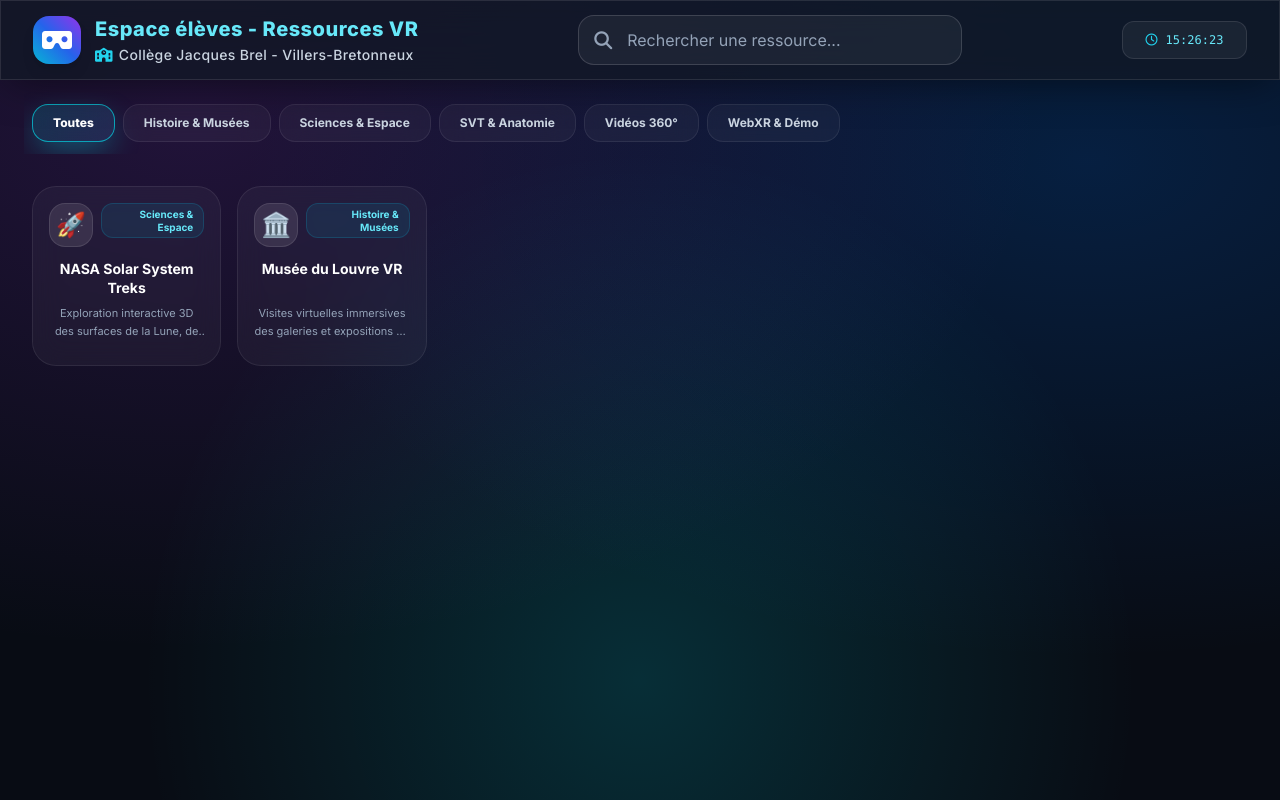
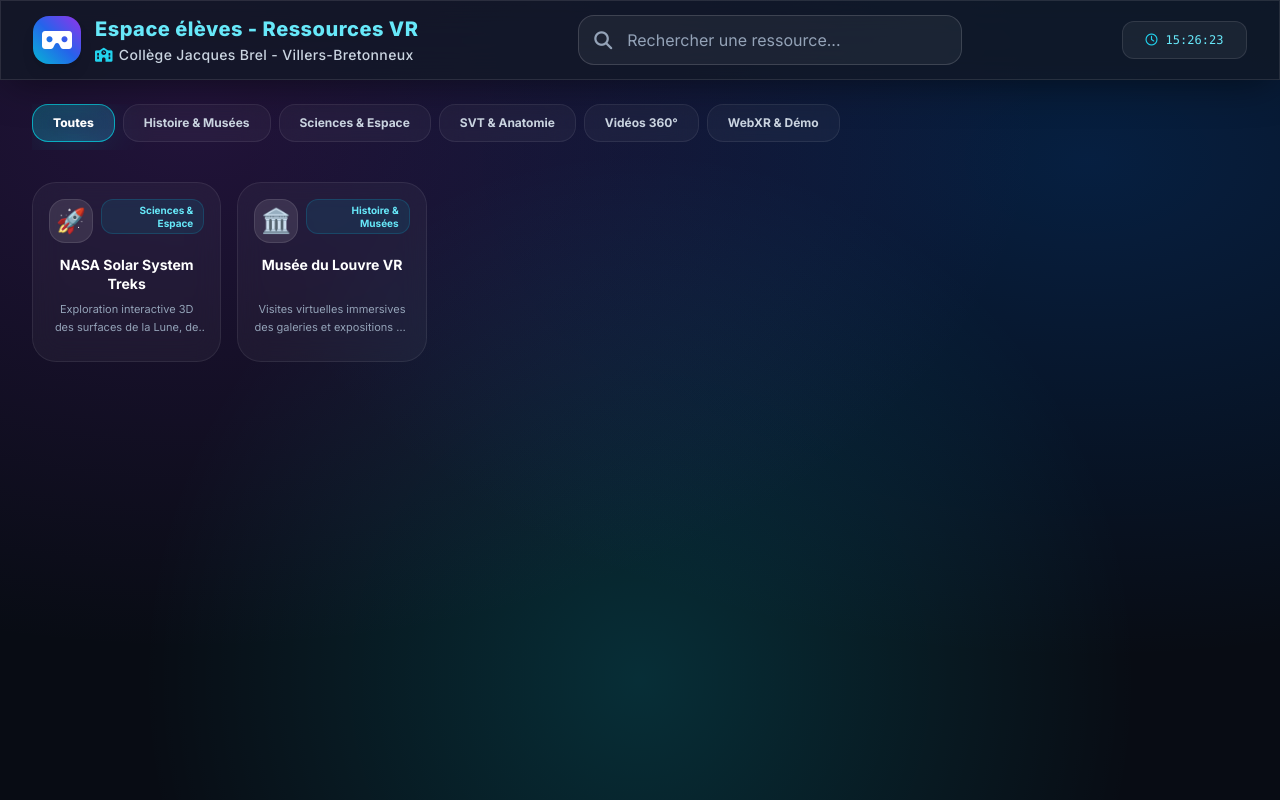
Before and after one commit to CollegesCD80/Mes-Liens-int-ractifs, a plain HTML site: page index.html in a window 1280 px wide. Drawn offline with nearby package versions, Linux system fonts and the light colour scheme; no server answers.

Commit message:
Refine category button styles and comments
Updated comments for clarity and adjusted drop-shadow styles.

```diff
--- a/index.html
+++ b/index.html
@@ -67,7 +67,7 @@
         .vr-btn { transition: all 0.2s cubic-bezier(0.4, 0, 0.2, 1); }
         .vr-btn:active { transform: scale(0.95); }
 
-        /* Style des boutons de catégories avec marges internes pour éviter que l'ombre soit coupée */
+        /* Utilisation de drop-shadow pour que l'ombre se diffuse librement sans être coupée par le conteneur */
         .category-btn {
             background: rgba(255, 255, 255, 0.04);
             backdrop-filter: blur(14px);
@@ -77,12 +77,12 @@
         .category-btn:hover {
             background: rgba(255, 255, 255, 0.09);
             border-color: rgba(0, 242, 254, 0.5);
-            box-shadow: 0 8px 25px -5px rgba(0, 242, 254, 0.25);
+            filter: drop-shadow(0 8px 15px rgba(0, 242, 254, 0.3));
         }
         .category-btn.active {
             background: linear-gradient(135deg, rgba(0, 242, 254, 0.15) 0%, rgba(79, 172, 254, 0.15) 100%);
             border-color: rgba(0, 242, 254, 0.6);
-            box-shadow: 0 10px 30px -5px rgba(0, 242, 254, 0.35);
+            filter: drop-shadow(0 4px 20px rgba(0, 242, 254, 0.45));
             color: #ffffff;
             font-weight: 800;
         }
@@ -136,8 +136,8 @@
 
     <!-- MAIN CONTENT -->
     <main class="max-w-[95rem] mx-auto px-4 lg:px-8 flex-1 w-full flex flex-col">
-        <!-- BARRE HORIZONTALE DES CATÉGORIES (Correction du rognage de l'ombre avec py-3 -my-3 px-2 -mx-2) -->
-        <section class="mb-8 overflow-x-auto py-3 -my-3 px-2 -mx-2">
+        <!-- BARRE HORIZONTALE DES CATÉGORIES -->
+        <section class="mb-8 overflow-x-auto pb-2">
             <div class="flex items-center gap-2 min-w-max" id="categoryFilterContainer"></div>
         </section>
 
```
